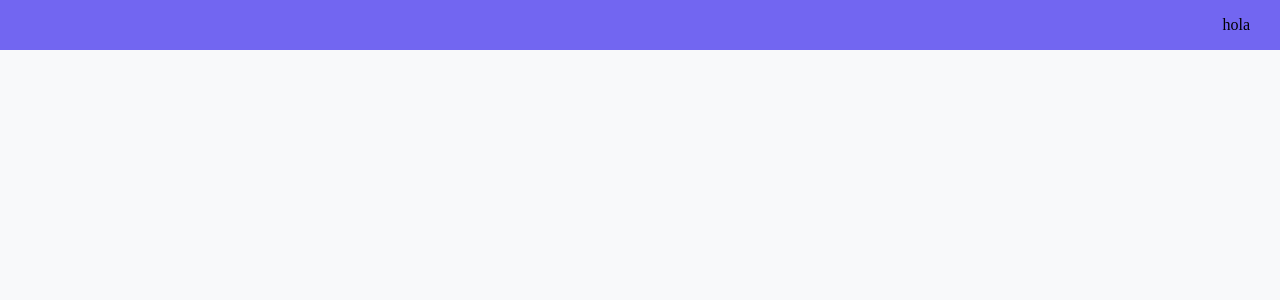
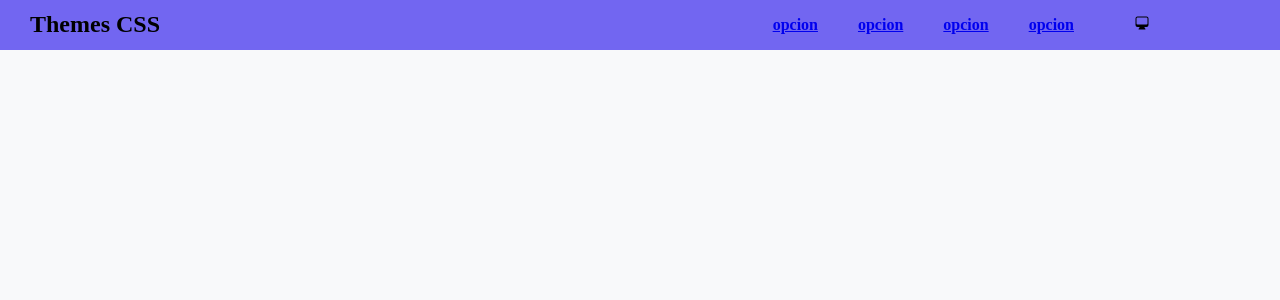
Before and after one commit to lenin-developer/react-css-Light-Dark, a React (Vite) app: page / in a window 1280 px wide. Shown: the top 300 px of the page. Built offline with nearby package versions, Linux system fonts and the light colour scheme.

Commit message:
feat: page: App #refact maquetación

```diff
--- a/src/App.jsx
+++ b/src/App.jsx
@@ -1,15 +1,17 @@
 import { useState } from 'react'
-import { Header } from '@/components'
+import { Header, Menu, Item, ThemeOptions } from '@/components'
 import styles from './App.module.css'
 
 function App() {
-	const [count, setCount] = useState(0)
-	console.log('desde app')
-
 	return (
 		<div className={styles.app}>
-			<Header>
-				<p>hola</p>
+			<Header label='Themes CSS'>
+				<Menu>
+					<Item label='opcion' />
+					<Item label='opcion' />
+					<Item label='opcion' />
+					<Item label='opcion' />
+				</Menu>
 			</Header>
 		</div>
 	)
```
